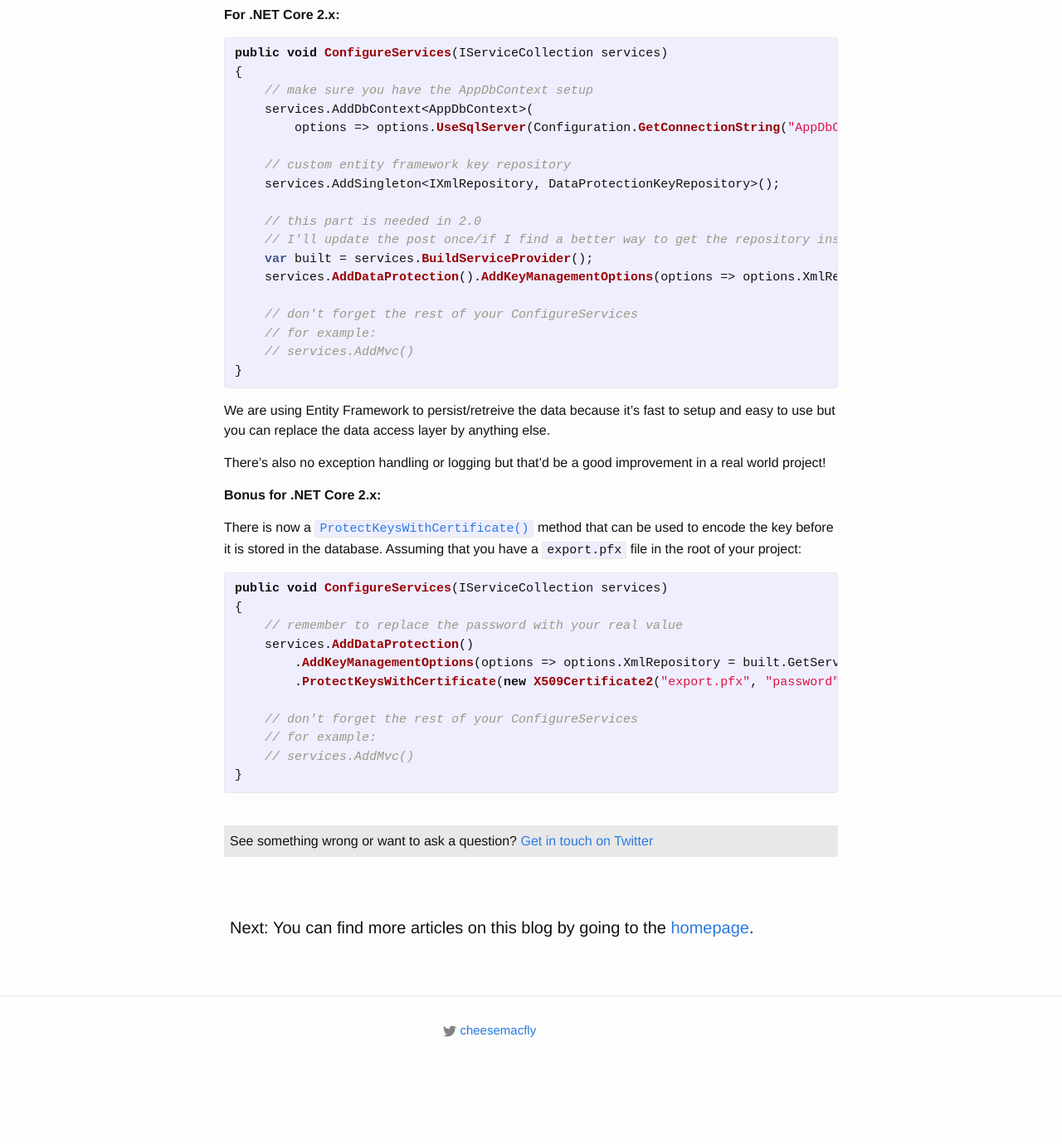
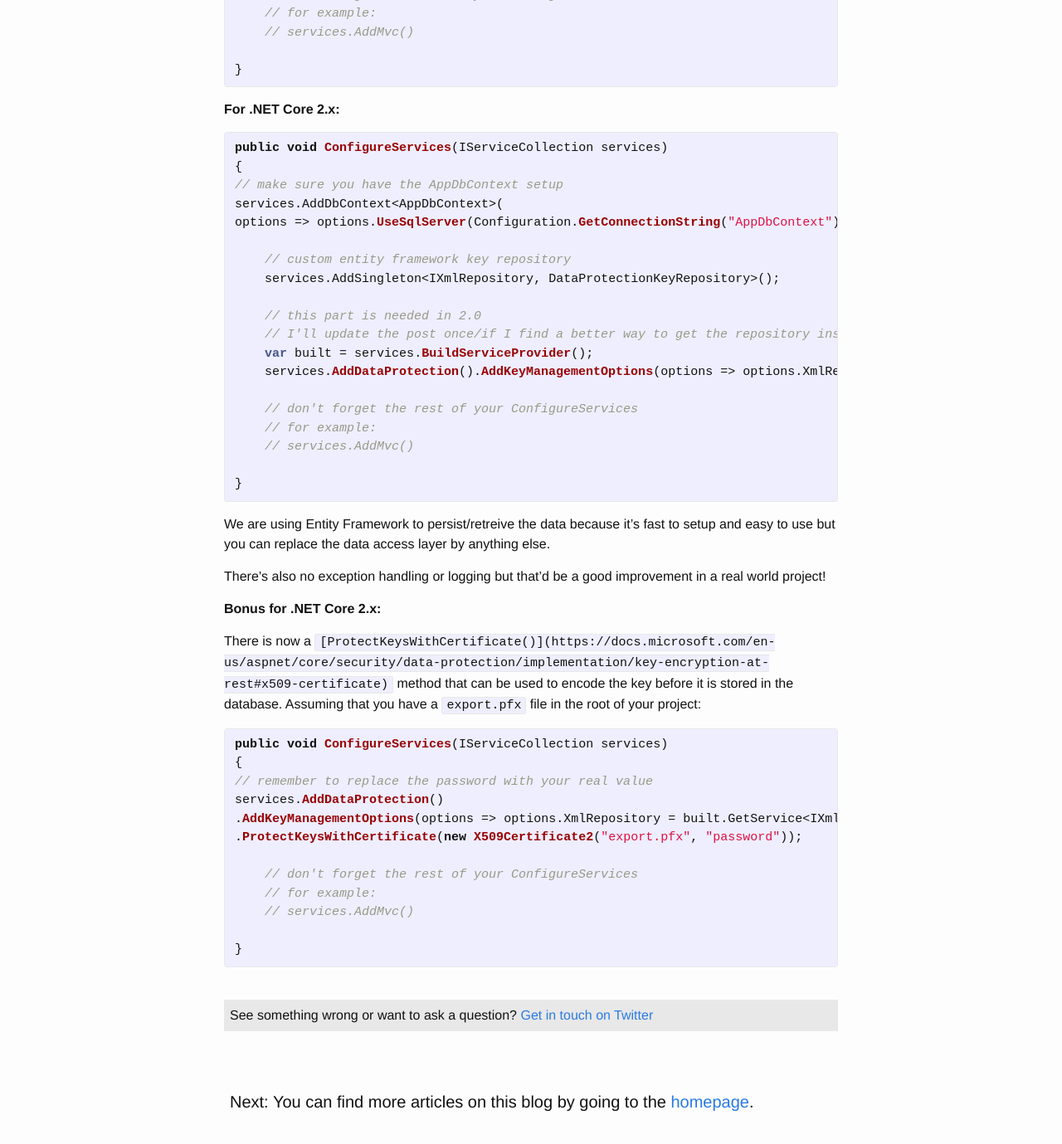
Before and after one commit to cheesemacfly/cheesemacfly.github.io, a Jekyll site: the page built from _posts/2017-01-11-dotnet-core-data-protection-keys-repository.markdown, in a window 1280 px wide and 1400 px high, scrolled down 3301 px. Shown: the top 1379 px of the window at 83% size. Built offline with Jekyll 4.4.1, drawn with Linux system fonts in a browser that asks for light colours; nearby versions of some CDN libraries; before the commit the page ends 4614 px from its top, so only the background shows below that; some of the changed text lies outside the part shown.

Commit message:
Update from Forestry.io nicolas@guelpa.me updated _posts/2017-01-11-dotnet-core-data-protection-keys-repository.markdown

```diff
--- a/_posts/2017-01-11-dotnet-core-data-protection-keys-repository.markdown
+++ b/_posts/2017-01-11-dotnet-core-data-protection-keys-repository.markdown
@@ -22,12 +28,13 @@
 {% highlight C# %}
 public void ConfigureServices(IServiceCollection services)
 {
-    services.AddDataProtection()
-       .PersistKeysToFileSystem(new DirectoryInfo(@"\\server\share\directory\"));
+services.AddDataProtection()
+.PersistKeysToFileSystem(new DirectoryInfo(@"\\server\\share\\directory"));
 
     // don't forget the rest of your ConfigureServices
     // for example:
     // services.AddMvc()
+
 }
 {% endhighlight %}
 
@@ -39,7 +46,7 @@
 > If you specify an explicit key persistence location, the data protection system will deregister the default key encryption at rest mechanism that the heuristic provided, so keys will no longer be encrypted at rest. It is recommended that you additionally specify an explicit key encryption mechanism for production applications.
 
 And since that's what we're doing here, your keys are going to be stored not encrypted in your database (unless you're using .NET Core 2.0 as I'll show at the end of this post).
-More information on that subject here: <https://docs.microsoft.com/en-us/aspnet/core/security/data-protection/implementation/key-encryption-at-rest>.
+More information on that subject here: [https://docs.microsoft.com/en-us/aspnet/core/security/data-protection/implementation/key-encryption-at-rest](https://docs.microsoft.com/en-us/aspnet/core/security/data-protection/implementation/key-encryption-at-rest).
 
 With that out of the way, let's start!
 
@@ -48,10 +55,10 @@
 First, we need to create a table in our database that will hold the keys for our app:
 
 {% highlight SQL %}
-CREATE TABLE [dbo].[DataProtectionKeys](
-	[FriendlyName] [nvarchar](max) NOT NULL,
-	[XmlData] [nvarchar](max) NULL
-) ON [PRIMARY] TEXTIMAGE_ON [PRIMARY]
+CREATE TABLE \[dbo\].\[DataProtectionKeys\](
+\[FriendlyName\] [nvarchar](max) NOT NULL,
+\[XmlData\] [nvarchar](max) NULL
+) ON \[PRIMARY\] TEXTIMAGE_ON \[PRIMARY\]
 {% endhighlight %}
 
 The `FriendlyName` field is the actual id of the key and the `XmlData` will contain the XML data of the key deserialized in a string.
@@ -61,9 +68,9 @@
 {% highlight C# %}
 public class DataProtectionKey
 {
-    [Key]
-    public string FriendlyName { get; set; }
-    public string XmlData { get; set; }
+\[Key\]
+public string FriendlyName { get; set; }
+public string XmlData { get; set; }
 }
 {% endhighlight %}
 
@@ -72,9 +79,10 @@
 {% highlight C# %}
 public class AppDbContext : DbContext
 {
-    public AppDbContext(DbContextOptions<AppDbContext> options) : base(options) { }
+public AppDbContext(DbContextOptions<AppDbContext> options) : base(options) { }
 
     public DbSet<DataProtectionKey> DataProtectionKeys { get; set; }
+
 }
 {% endhighlight %}
 
@@ -87,7 +95,7 @@
 {% highlight C# %}
 public class DataProtectionKeyRepository : IXmlRepository
 {
-    private readonly AppDbContext _db;
+private readonly AppDbContext _db;
 
     public DataProtectionKeyRepository(AppDbContext db)
     {
@@ -118,6 +126,7 @@
 
         _db.SaveChanges();
     }
+
 }
 {% endhighlight %}
 
@@ -125,14 +134,14 @@
 
 Now we can simply use dependency injection to setup the new repository (in the `Startup.cs` file):
 
-__For .NET Core 1.x:__
+**For .NET Core 1.x:**
 
 {% highlight C# %}
 public void ConfigureServices(IServiceCollection services)
 {
-    // make sure you have the AppDbContext setup
-    services.AddDbContext<AppDbContext>(
-        options => options.UseSqlServer(Configuration.GetConnectionString("AppDbContext")));
+// make sure you have the AppDbContext setup
+services.AddDbContext<AppDbContext>(
+options => options.UseSqlServer(Configuration.GetConnectionString("AppDbContext")));
 
     // custom entity framework key repository
     services.AddSingleton<IXmlRepository, DataProtectionKeyRepository>();
@@ -140,17 +149,18 @@
     // don't forget the rest of your ConfigureServices
     // for example:
     // services.AddMvc()
+
 }
 {% endhighlight %}
 
-__For .NET Core 2.x:__
+**For .NET Core 2.x:**
 
 {% highlight C# %}
 public void ConfigureServices(IServiceCollection services)
 {
-    // make sure you have the AppDbContext setup
-    services.AddDbContext<AppDbContext>(
-        options => options.UseSqlServer(Configuration.GetConnectionString("AppDbContext")));
+// make sure you have the AppDbContext setup
+services.AddDbContext<AppDbContext>(
+options => options.UseSqlServer(Configuration.GetConnectionString("AppDbContext")));
 
     // custom entity framework key repository
     services.AddSingleton<IXmlRepository, DataProtectionKeyRepository>();
@@ -163,6 +173,7 @@
     // don't forget the rest of your ConfigureServices
     // for example:
     // services.AddMvc()
+
 }
 {% endhighlight %}
 
@@ -170,22 +181,22 @@
 
 There's also no exception handling or logging but that'd be a good improvement in a real world project!
 
-__Bonus for .NET Core 2.x:__
+**Bonus for .NET Core 2.x:**
 
-There is now a [`ProtectKeysWithCertificate()`](https://docs.microsoft.com/en-us/aspnet/core/security/data-protection/implementation/key-encryption-at-rest#x509-certificate) method that can be used to encode the key before it is stored in the database.
+There is now a `[ProtectKeysWithCertificate()](https://docs.microsoft.com/en-us/aspnet/core/security/data-protection/implementation/key-encryption-at-rest#x509-certificate)` method that can be used to encode the key before it is stored in the database.
 Assuming that you have a `export.pfx` file in the root of your project:
-
 
 {% highlight C# %}
 public void ConfigureServices(IServiceCollection services)
 {
-    // remember to replace the password with your real value
-    services.AddDataProtection()
-        .AddKeyManagementOptions(options => options.XmlRepository = built.GetService<IXmlRepository>())
-        .ProtectKeysWithCertificate(new X509Certificate2("export.pfx", "password"));
+// remember to replace the password with your real value
+services.AddDataProtection()
+.AddKeyManagementOptions(options => options.XmlRepository = built.GetService<IXmlRepository>())
+.ProtectKeysWithCertificate(new X509Certificate2("export.pfx", "password"));
 
     // don't forget the rest of your ConfigureServices
     // for example:
     // services.AddMvc()
+
 }
 {% endhighlight %}
```
Also changed, not shown: other parts of _posts/2017-01-11-dotnet-core-data-protection-keys-repository.markdown (+14 -8 lines).
